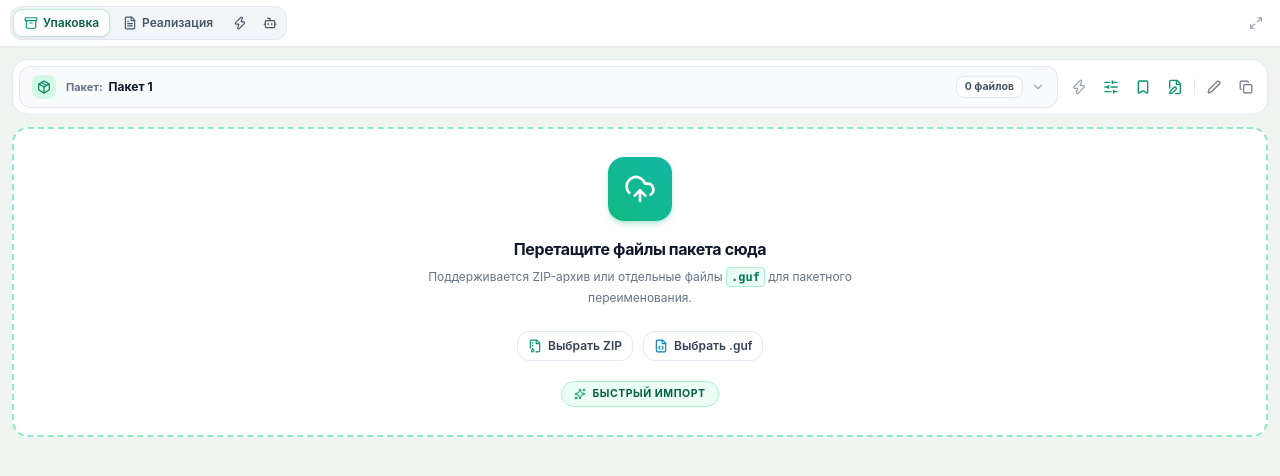
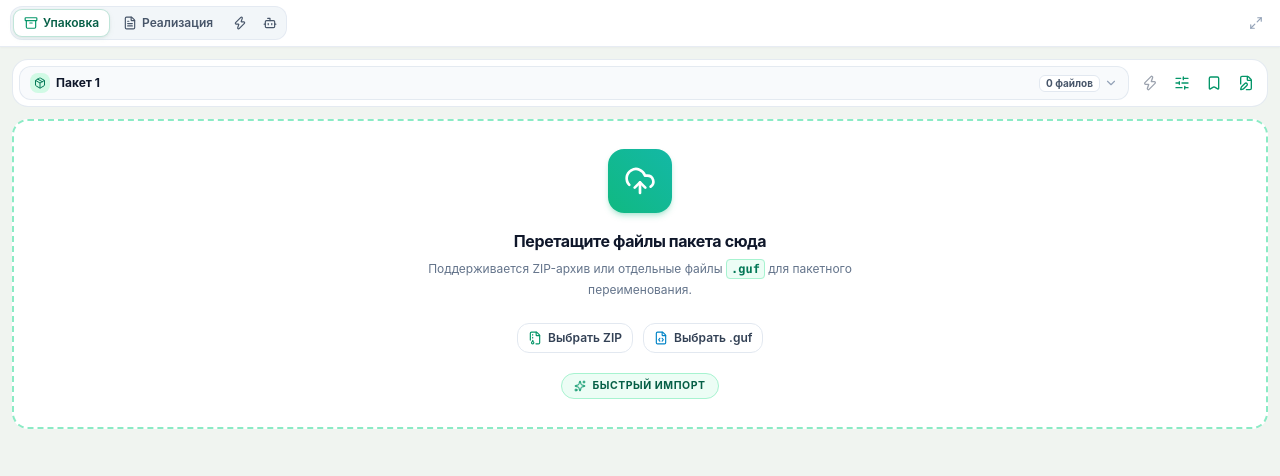
Before and after one commit to centralvii/gd-helper-extension, a React (Vite) app: page / in a window 1280 px wide. Shown: the top 476 px of the page. Built offline with nearby package versions, Linux system fonts and the light colour scheme.

Commit message:
fix(ui): fix package selector trigger overflow collision and move duplicate/rename buttons to package dropdown rows

```diff
--- a/src/components/template/PackageSelector.tsx
+++ b/src/components/template/PackageSelector.tsx
@@ -123,16 +123,12 @@ export const PackageSelector: React.FC<PackageSelectorProps> = ({
           <button
             type="button"
             onClick={() => setIsOpenList(!isOpenList)}
-            className="w-full flex items-center justify-between gap-2 px-3 py-2 bg-slate-50/90 hover:bg-slate-100/90 text-left border border-slate-200/90 rounded-xl transition-all group shadow-2xs"
+            className="w-full flex items-center justify-between gap-1.5 px-2.5 py-1.5 bg-slate-50/90 hover:bg-slate-100/90 text-left border border-slate-200/90 rounded-xl transition-all group shadow-2xs overflow-hidden"
           >
-            <div className="flex items-center gap-2.5 min-w-0">
-              <div className="w-6 h-6 rounded-lg bg-emerald-100 text-emerald-700 flex items-center justify-center flex-shrink-0 font-bold shadow-2xs">
-                <Package className="w-3.5 h-3.5" />
+            <div className="flex items-center gap-1.5 min-w-0 flex-1">
+              <div className="w-5 h-5 rounded-lg bg-emerald-100 text-emerald-700 flex items-center justify-center flex-shrink-0 font-bold shadow-2xs">
+                <Package className="w-3 h-3" />
               </div>
-              <div className="flex items-center gap-1.5 min-w-0">
-                <span className="text-[11px] font-bold text-slate-500 flex-shrink-0">
-                  Пакет:
-                </span>
               <span className="text-xs text-slate-900 font-bold truncate">
                 {activePackage.name}
               </span>
@@ -147,17 +143,16 @@ export const PackageSelector: React.FC<PackageSelectorProps> = ({
                     }
                   }}
                   title={`Привязан к задаче "${activeLinkedTask.taskNumber}: ${activeLinkedTask.title}". Нажмите для перехода.`}
-                    className="inline-flex items-center gap-1 px-2 py-0.5 rounded-md bg-emerald-100/80 hover:bg-emerald-200 text-emerald-900 text-[10px] font-bold border border-emerald-300/80 transition-colors flex-shrink-0 shadow-2xs cursor-pointer"
+                  className="inline-flex items-center gap-0.5 px-1.5 py-0.2 rounded bg-emerald-100/80 hover:bg-emerald-200 text-emerald-900 text-[10px] font-bold border border-emerald-300/80 transition-colors flex-shrink-0 shadow-2xs cursor-pointer whitespace-nowrap"
                 >
                   <FileCode className="w-2.5 h-2.5 text-emerald-700" />
                   <span>{activeLinkedTask.taskNumber}</span>
                 </span>
               )}
             </div>
-            </div>
 
-            <div className="flex items-center gap-2 flex-shrink-0">
-              <span className="px-2 py-0.5 rounded-lg bg-white border border-slate-200 text-[10.5px] font-bold text-slate-600 shadow-2xs">
+            <div className="flex items-center gap-1 flex-shrink-0 ml-1">
+              <span className="px-1.5 py-0.2 rounded-md bg-white border border-slate-200 text-[10px] font-bold text-slate-600 shadow-2xs whitespace-nowrap">
                 {activePackage.files.length} {activePackage.files.length === 1 ? 'файл' : 'файлов'}
               </span>
               <ChevronDown
@@ -250,11 +245,23 @@ export const PackageSelector: React.FC<PackageSelectorProps> = ({
                           <button
                             type="button"
                             onClick={() => {
+                              onDuplicatePackage(pkg.id);
+                              setIsOpenList(false);
+                            }}
+                            title="Дублировать пакет"
+                            className="icon-btn p-1 text-gray-400 hover:text-emerald-700 hover:bg-emerald-50 rounded-lg transition-colors cursor-pointer"
+                          >
+                            <Copy className="w-3.5 h-3.5" />
+                          </button>
+
+                          <button
+                            type="button"
+                            onClick={() => {
                               handleOpenRename(pkg);
                               setIsOpenList(false);
                             }}
                             title="Редактировать параметры пакета"
-                            className="icon-btn p-1 text-gray-400 hover:text-sky-600 hover:bg-sky-50 rounded-lg transition-colors"
+                            className="icon-btn p-1 text-gray-400 hover:text-sky-600 hover:bg-sky-50 rounded-lg transition-colors cursor-pointer"
                           >
                             <Edit2 className="w-3.5 h-3.5" />
                           </button>
@@ -267,7 +274,7 @@ export const PackageSelector: React.FC<PackageSelectorProps> = ({
                                 setIsOpenList(false);
                               }}
                               title="Удалить пакет"
-                              className="icon-btn icon-btn--danger p-1 text-gray-400 hover:text-rose-600 hover:bg-rose-50 rounded-lg transition-colors"
+                              className="icon-btn icon-btn--danger p-1 text-gray-400 hover:text-rose-600 hover:bg-rose-50 rounded-lg transition-colors cursor-pointer"
                             >
                               <Trash2 className="w-3.5 h-3.5" />
                             </button>
@@ -331,7 +338,7 @@ export const PackageSelector: React.FC<PackageSelectorProps> = ({
               type="button"
               onClick={onOpenMassActions}
               title="Массовые действия и заполнение тегов (переменных) для файлов"
-              className="icon-btn p-1.5 text-gray-500 hover:text-emerald-700 hover:bg-emerald-50 rounded-lg transition-colors"
+              className="icon-btn p-1.5 text-gray-500 hover:text-emerald-700 hover:bg-emerald-50 rounded-lg transition-colors cursor-pointer"
             >
               <SlidersHorizontal className="w-4 h-4 text-emerald-600" />
             </button>
@@ -343,7 +350,7 @@ export const PackageSelector: React.FC<PackageSelectorProps> = ({
               type="button"
               onClick={onOpenPresets}
               title="Пресеты шаблонов"
-              className="icon-btn p-1.5 text-gray-500 hover:text-emerald-700 hover:bg-emerald-50 rounded-lg transition-colors"
+              className="icon-btn p-1.5 text-gray-500 hover:text-emerald-700 hover:bg-emerald-50 rounded-lg transition-colors cursor-pointer"
             >
               <Bookmark className="w-4 h-4 text-emerald-600" />
             </button>
@@ -355,7 +362,7 @@ export const PackageSelector: React.FC<PackageSelectorProps> = ({
               type="button"
               onClick={onOpenReadme}
               title="Редактор README.txt"
-              className="icon-btn relative p-1.5 text-gray-500 hover:text-emerald-700 hover:bg-emerald-50 rounded-lg transition-colors"
+              className="icon-btn relative p-1.5 text-gray-500 hover:text-emerald-700 hover:bg-emerald-50 rounded-lg transition-colors cursor-pointer"
             >
               <FileEdit className="w-4 h-4 text-emerald-600" />
               {hasReadme && (
@@ -373,44 +380,9 @@ export const PackageSelector: React.FC<PackageSelectorProps> = ({
               type="button"
               onClick={() => setIsClearConfirmOpen(true)}
               title="Очистить файлы в активном пакете"
-              className="icon-btn icon-btn--danger p-1.5 text-gray-500 hover:text-rose-600 hover:bg-rose-50 rounded-lg transition-colors"
+              className="icon-btn icon-btn--danger p-1.5 text-gray-500 hover:text-rose-600 hover:bg-rose-50 rounded-lg transition-colors cursor-pointer"
             >
               <Trash2 className="w-4 h-4" />
-            </button>
-          )}
-
-          {/* Divider */}
-          <div className="w-px h-4 bg-gray-200 mx-0.5" />
-
-          {/* Rename active package */}
-          <button
-            type="button"
-            onClick={() => handleOpenRename(activePackage)}
-            title="Редактировать / привязать пакет"
-            className="icon-btn p-1.5 text-gray-500 hover:text-sky-700 hover:bg-sky-50 rounded-lg transition-colors"
-          >
-            <Edit2 className="w-3.5 h-3.5" />
-          </button>
-
-          {/* Duplicate active package */}
-          <button
-            type="button"
-            onClick={() => onDuplicatePackage(activePackage.id)}
-            title="Дублировать пакет"
-            className="icon-btn p-1.5 text-gray-500 hover:text-emerald-700 hover:bg-emerald-50 rounded-lg transition-colors"
-          >
-            <Copy className="w-3.5 h-3.5" />
-          </button>
-
-          {/* Delete active package if more than 1 */}
-          {packages.length > 1 && (
-            <button
-              type="button"
-              onClick={() => setPackageToDelete(activePackage)}
-              title="Удалить пакет"
-              className="icon-btn icon-btn--danger p-1.5 text-gray-500 hover:text-rose-600 hover:bg-rose-50 rounded-lg transition-colors"
-            >
-              <Trash2 className="w-3.5 h-3.5" />
             </button>
           )}
         </div>
```
Lines whose indentation alone changed are shown as unchanged.
